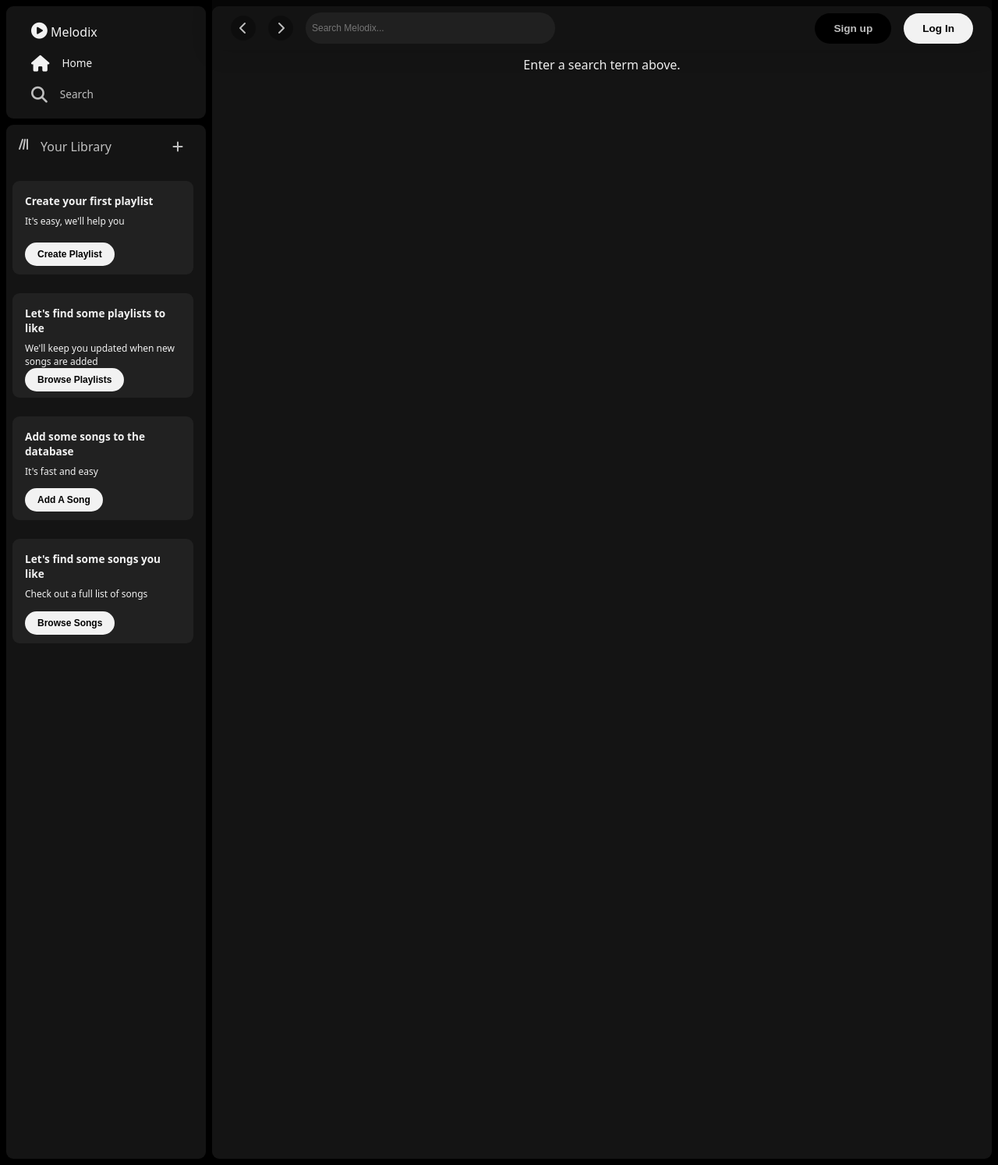
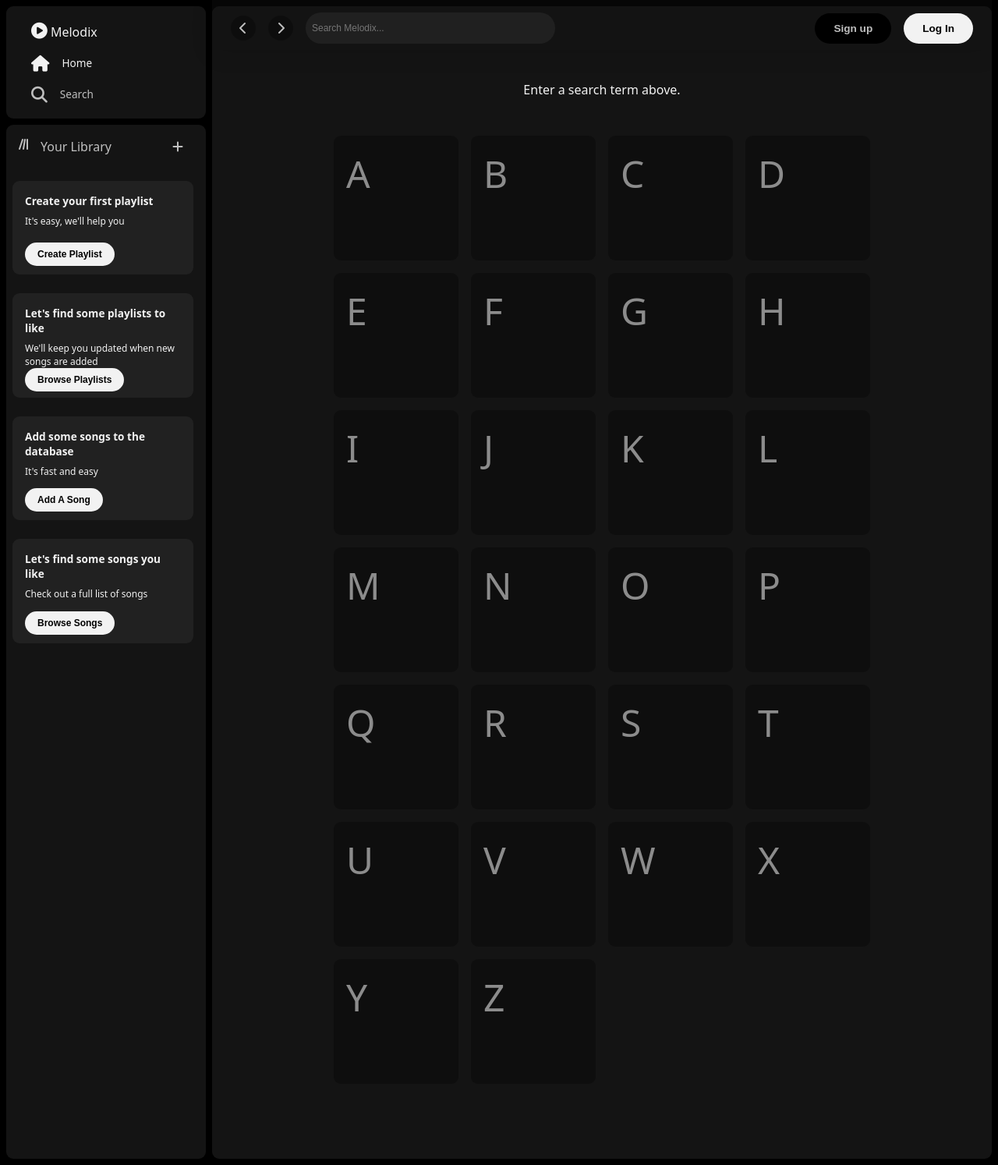
Before and after one commit to Flips97/melodix, a Django app: page /search/ in a window 1280 px wide. Shown: the whole page at 78% size. Run offline with Django 5.2, Linux system fonts and the light colour scheme; some libraries are stand-ins or nearby versions.

Commit message:
Adds letter search query buttons on search page

```diff
--- a/main_app/static/css/style.css
+++ b/main_app/static/css/style.css
@@ -8,6 +8,11 @@
     --secondary-content: hsl(228, 71%, 99%);
     --secondary-dark: hsl(231, 74%, 39%);
     --secondary-light: hsl(231, 73%, 59%);
+
+    --tertiary: hsl(328, 89%, 30%);
+    --tertiary-content: hsl(328, 89%, 79%);
+    --tertiary-dark: hsl(329, 90%, 20%);
+    --tertiary-light: hsl(328, 89%, 40%);
 
     --background: hsl(0, 0%, 0%);
     --background-translucent: hsla(0, 0%, 0%, 0.3);
@@ -348,6 +353,8 @@ li {
 
 .avatar:hover {
     cursor: pointer;
+    transform: scale(1.05);
+    transition: transform 0.3s ease;
 }
 
 .dropdown {
@@ -722,7 +729,7 @@ li {
     flex-direction: row;
     width: 100%;
     height: 20rem;
-    background: linear-gradient(to bottom, var(--secondary-dark), var(--foreground));
+    background: linear-gradient(to bottom, var(--tertiary-dark), var(--foreground));
     padding: 4rem;
 }
 
@@ -816,7 +823,7 @@ li {
     height: 2.75rem;
     display: grid;
     place-items: center;
-    background: linear-gradient(to bottom right, var(--foreground), var(--primary-dark));
+    background: linear-gradient(to bottom right, var(--secondary-light), var(--secondary-dark));
     border-radius: 5px;
 }
 
@@ -983,7 +990,36 @@ hr {
     margin-top: 1rem;
 }
 
+.letter-buttons {
+    margin-block: 2rem;
+    display: grid;
+    grid-template-columns: repeat(4, 1fr);
+    gap: 1rem;
+    padding: 1rem;
+    width: fit-content;
+}
 
+.letter-buttons > a {
+    display: flex;
+    font-size: 3rem;
+    width: 10rem;
+    height: 10rem;
+    background-color: var(--background-translucent);
+    transition: background-color 0.3s ease;
+    border-radius: var(--border-radius);
+    padding: 1rem;
+    color: var(--copy-lighter);
+}
+
+.letter-buttons > a:hover {
+    cursor: pointer;
+    background-color: var(--border-translucent);
+    transition: background-color 0.3s ease;
+}
+
+.basic {
+    margin-top: 2rem;
+}
 /* style search page */
 /* style details page */
 /* style forms */
--- a/main_app/templates/search_bar.html
+++ b/main_app/templates/search_bar.html
@@ -28,6 +28,35 @@
         <div class="basic">
             <span>Enter a search term above.</span>
         </div>
+        <div class="letter-buttons">
+            <a href="{% url 'search_view' %}?q=a">A</a>
+            <a href="{% url 'search_view' %}?q=b">B</a>
+            <a href="{% url 'search_view' %}?q=c">C</a>
+            <a href="{% url 'search_view' %}?q=d">D</a>
+            <a href="{% url 'search_view' %}?q=e">E</a>
+            <a href="{% url 'search_view' %}?q=f">F</a>
+            <a href="{% url 'search_view' %}?q=g">G</a>
+            <a href="{% url 'search_view' %}?q=h">H</a>
+            <a href="{% url 'search_view' %}?q=i">I</a>
+            <a href="{% url 'search_view' %}?q=j">J</a>
+            <a href="{% url 'search_view' %}?q=k">K</a>
+            <a href="{% url 'search_view' %}?q=l">L</a>
+            <a href="{% url 'search_view' %}?q=m">M</a>
+            <a href="{% url 'search_view' %}?q=n">N</a>
+            <a href="{% url 'search_view' %}?q=o">O</a>
+            <a href="{% url 'search_view' %}?q=p">P</a>
+            <a href="{% url 'search_view' %}?q=q">Q</a>
+            <a href="{% url 'search_view' %}?q=r">R</a>
+            <a href="{% url 'search_view' %}?q=s">S</a>
+            <a href="{% url 'search_view' %}?q=t">T</a>
+            <a href="{% url 'search_view' %}?q=u">U</a>
+            <a href="{% url 'search_view' %}?q=v">V</a>
+            <a href="{% url 'search_view' %}?q=w">W</a>
+            <a href="{% url 'search_view' %}?q=x">X</a>
+            <a href="{% url 'search_view' %}?q=y">Y</a>
+            <a href="{% url 'search_view' %}?q=z">Z</a>
+
+        </div>
     {% endif %}
 </div>
 
```
Also changed, not shown: main_app/templates/playlists/detail.html (+0 -21 lines).
